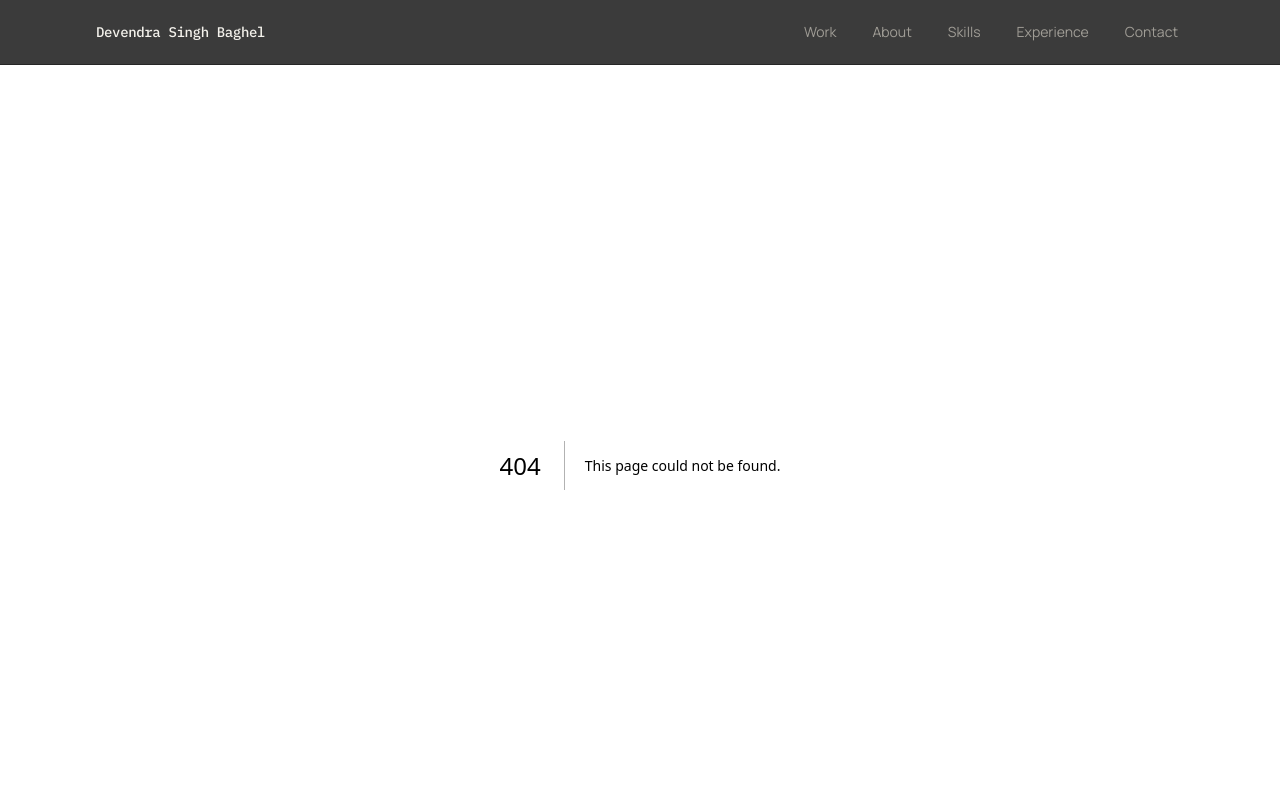
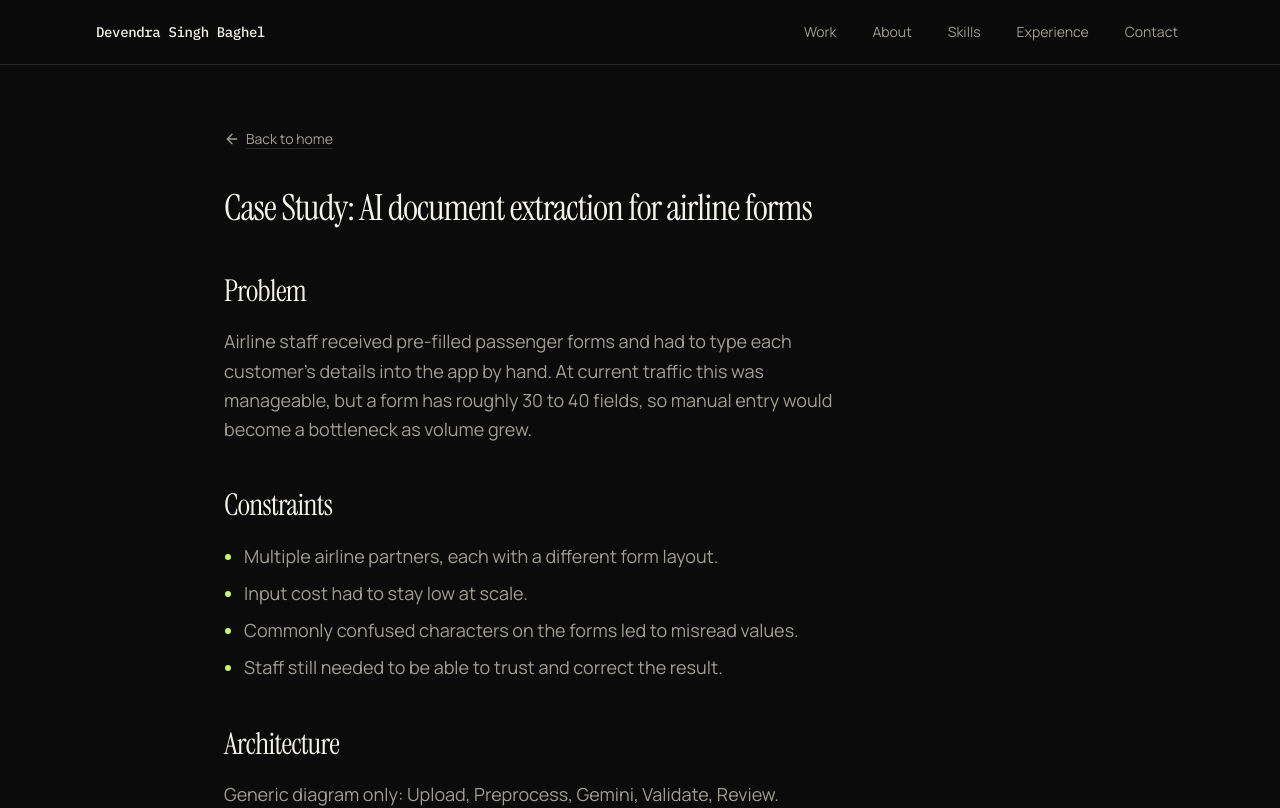
Before and after one commit to Devendra-singh-baghel/portfolio, a Next.js app: page /case-studies/ai-document-extraction in a window 1280 px wide. Before the commit this address had no page. Shown: the top 808 px of the page. Built offline with nearby package versions, Linux system fonts and the light colour scheme.

Commit message:
add case study MDX content and route

```diff
--- /dev/null
+++ b/app/case-studies/[slug]/page.tsx
@@ -0,0 +1,74 @@
+import type { Metadata } from "next";
+import { notFound } from "next/navigation";
+import { ArrowLeft } from "lucide-react";
+import { TextLink } from "@/components/ui/text-link";
+
+interface PageProps {
+  params: Promise<{
+    slug: string;
+  }>;
+}
+
+const VALID_SLUGS = ["ai-document-extraction"] as const;
+
+export const dynamicParams = false;
+
+export async function generateStaticParams() {
+  return VALID_SLUGS.map((slug) => ({
+    slug,
+  }));
+}
+
+export async function generateMetadata({
+  params,
+}: PageProps): Promise<Metadata> {
+  const { slug } = await params;
+  if (!VALID_SLUGS.includes(slug as (typeof VALID_SLUGS)[number])) {
+    return {
+      title: "Case Study Not Found",
+    };
+  }
+
+  return {
+    title: "AI Document Extraction | Devendra Singh Baghel",
+    description:
+      "Case study on AI document extraction for airline forms with Google Gemini.",
+  };
+}
+
+export default async function CaseStudyPage({ params }: PageProps) {
+  const { slug } = await params;
+
+  if (!VALID_SLUGS.includes(slug as (typeof VALID_SLUGS)[number])) {
+    notFound();
+  }
+
+  let Post: React.ComponentType;
+  try {
+    const mdxModule = await import(`@/content/case-studies/${slug}.mdx`);
+    Post = mdxModule.default;
+  } catch {
+    notFound();
+  }
+
+  return (
+    <main
+      id="main-content"
+      className="mx-auto flex w-full max-w-4xl flex-col px-4 py-12 sm:px-6 sm:py-16 lg:px-8"
+    >
+      <div className="mb-8">
+        <TextLink
+          href="/"
+          className="inline-flex items-center gap-1.5 text-sm text-muted-foreground hover:text-foreground"
+        >
+          <ArrowLeft className="size-4" aria-hidden="true" />
+          Back to home
+        </TextLink>
+      </div>
+
+      <article className="max-w-[65ch]">
+        <Post />
+      </article>
+    </main>
+  );
+}
--- /dev/null
+++ b/content/case-studies/ai-document-extraction.mdx
@@ -0,0 +1,27 @@
+# Case Study: AI document extraction for airline forms
+
+## Problem
+Airline staff received pre-filled passenger forms and had to type each customer's details into the app by hand. At current traffic this was manageable, but a form has roughly 30 to 40 fields, so manual entry would become a bottleneck as volume grew.
+
+## Constraints
+- Multiple airline partners, each with a different form layout.
+- Input cost had to stay low at scale.
+- Commonly confused characters on the forms led to misread values.
+- Staff still needed to be able to trust and correct the result.
+
+## Architecture
+Generic diagram only: Upload, Preprocess, Gemini, Validate, Review.
+
+- Each form type has a schema (field names and positions) stored in the database. The form code selects which schema is injected into the prompt.
+- The prompt is split into a static part (extraction rules and guardrails) and a dynamic part (form code and that form's schema), to keep input cost low.
+- The model returns structured field values, and fields it is unsure about are flagged as low confidence.
+
+## Decisions and trade-offs
+1. Model: Gemini Flash-Lite. Claude and OpenAI models were accurate too, but costlier, and cost efficiency was the requirement. A self-hosted model would have added hardware cost, which was overkill for this workload.
+2. Schema per form, injected dynamically. Alternative A: send every form's schema in every prompt (less accurate, more input tokens). Alternative B: cache all schemas as static content (added caching cost). Injecting only the matching schema by form code was the better balance.
+3. Prompt guardrails for confusable characters, added after reviewing which fields the model misread.
+4. Low-confidence flagging, from two sources: the model's own uncertainty and a list of fields where it was consistently wrong. Staff verify only the flagged fields instead of the whole form.
+
+## Result
+- 90%+ field accuracy for every airline partner, measured per field on sample forms from each airline. Method: AI-assisted comparison of extracted data against the original form, followed by manual verification.
+- Approx. 80% reduction in manual form-filling time (team estimate). Typically 1 to 3 flagged fields to check instead of 30 to 40 to enter.
--- a/package.json
+++ b/package.json
@@ -9,6 +9,8 @@
     "lint": "eslint"
   },
   "dependencies": {
+    "@mdx-js/loader": "^3.1.1",
+    "@mdx-js/react": "^3.1.1",
     "@next/mdx": "^16.4.3",
     "@types/mdx": "^2.0.14",
     "class-variance-authority": "^0.7.1",
```
Also changed, not shown: 2 other files (tests, documents, lock files or other folders).
